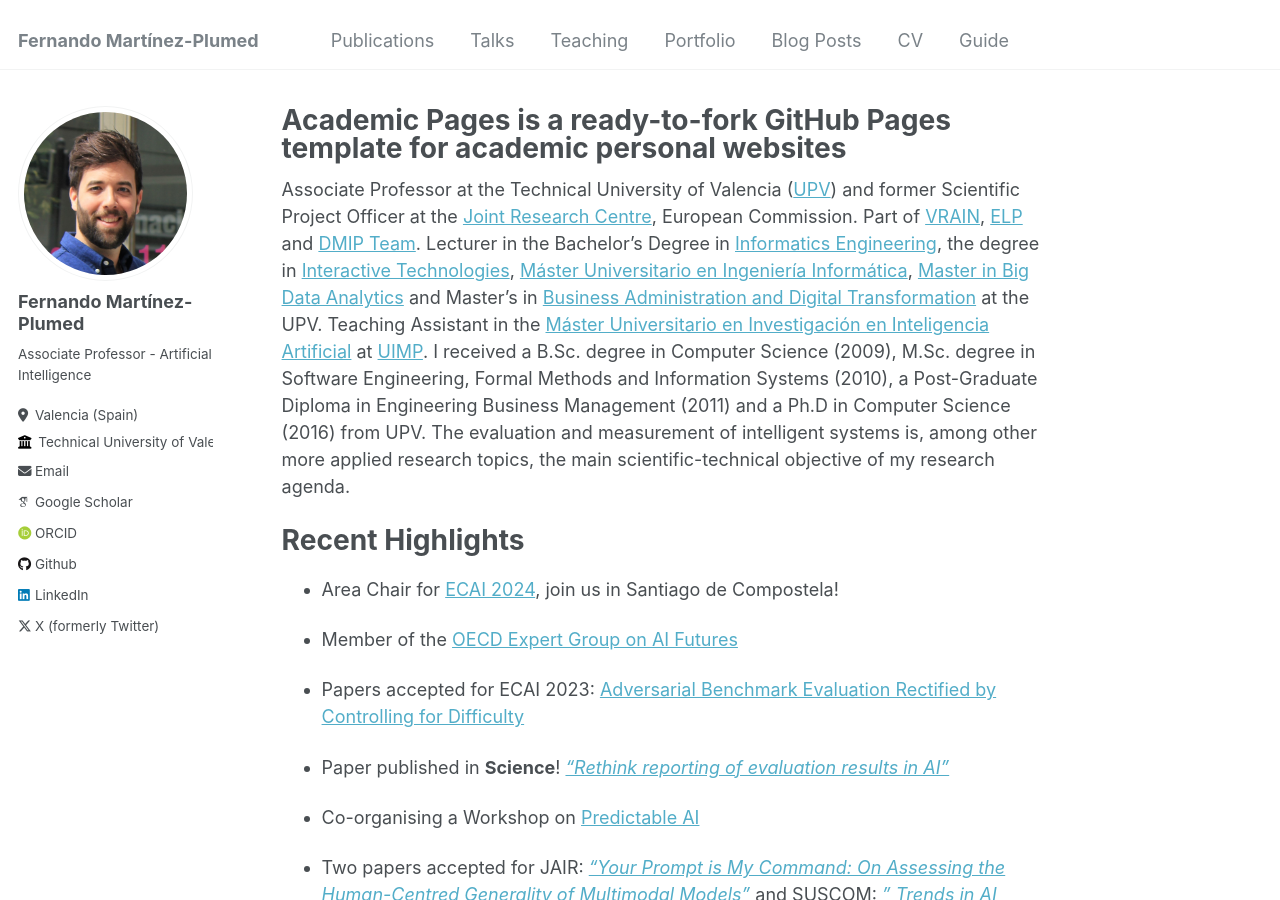
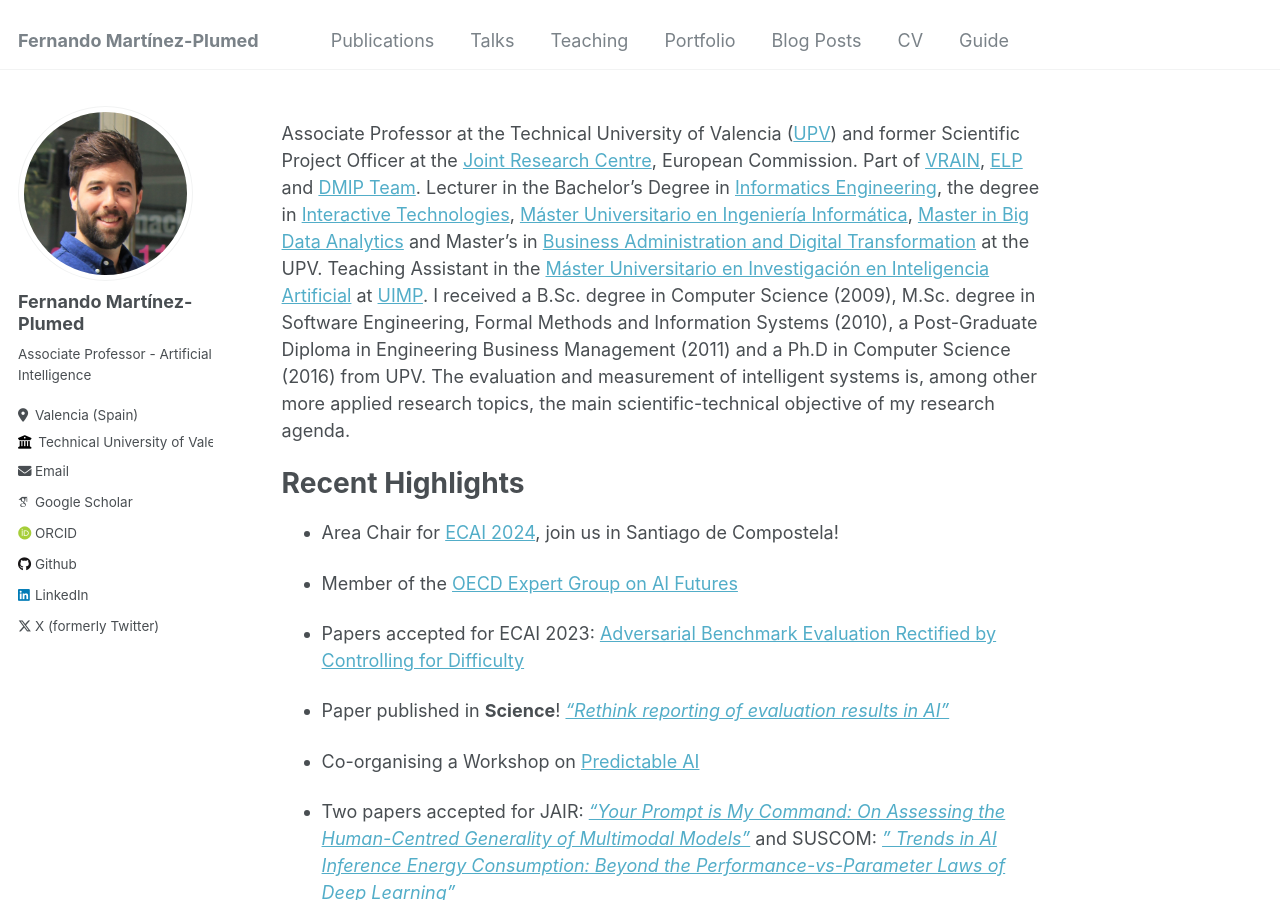
Before and after one commit to nandomp/nandomp.github.io, a Jekyll site: the page built from _pages/about.md, in a window 1280 px wide and 900 px high. Built offline with Jekyll 4.4.1, drawn with Linux system fonts in a browser that asks for light colours; some web fonts are replaced.

Commit message:
Update about.md

```diff
--- a/_pages/about.md
+++ b/_pages/about.md
@@ -1,7 +1,8 @@
 ---
 permalink: /
-title: "Academic Pages is a ready-to-fork GitHub Pages template for academic personal websites"
+title: ""
 author_profile: true
+excerpt: "About me"
 redirect_from:
   - /about/
   - /about.html
```
